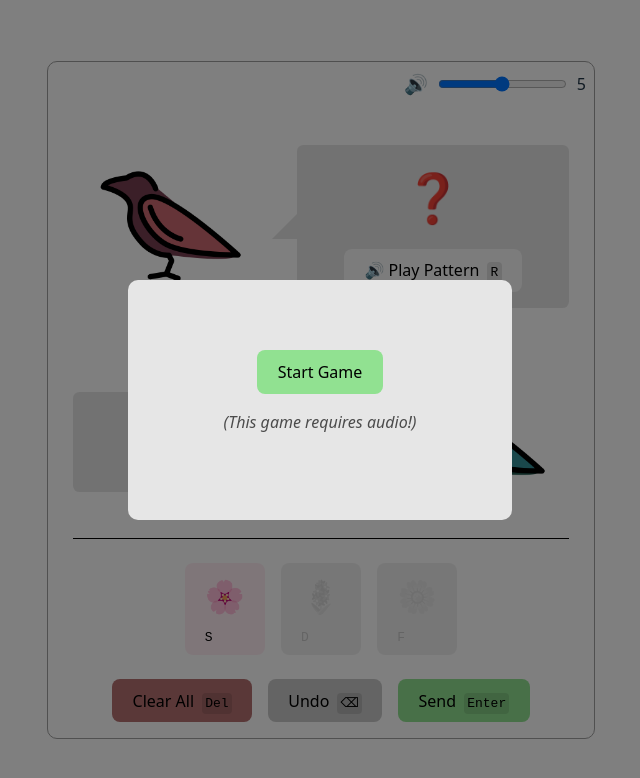
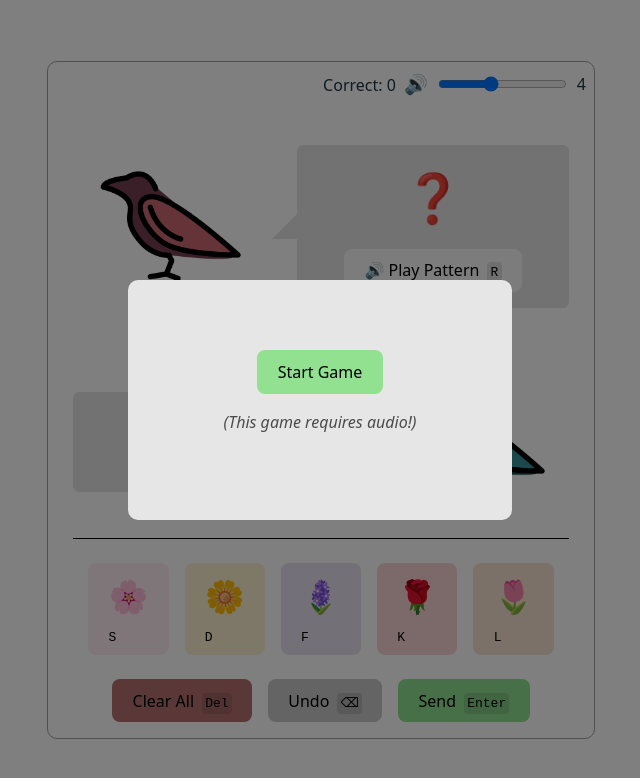
Before and after one commit to makes-vaporware/birdsong-game-js, a React (Vite) app: page / in a window 1280 px wide. Shown: the top 778 px of the page, without its empty margins (320-960 px from the left). Built offline with nearby package versions, Linux system fonts and the light colour scheme; a web font is replaced by a local one.

Commit message:
more flowers, temporary full unlock + completion counter

```diff
--- a/src/components/MainGame.css
+++ b/src/components/MainGame.css
@@ -231,11 +231,19 @@ button:focus-visible {
 }
 
 .flower-btn.flower-1 {
+  background-color: rgba(241, 179, 28, 0.2);
+}
+
+.flower-btn.flower-2 {
   background-color: rgba(137, 103, 170, 0.2);
 }
 
-.flower-btn.flower-2 {
-  background-color: rgba(241, 179, 28, 0.2);
+.flower-btn.flower-3 {
+  background-color: rgba(210, 47, 39, 0.2);
+}
+
+.flower-btn.flower-4 {
+  background-color: rgba(226, 112, 34, 0.2);
 }
 
 .flower-btn.flower-locked {
--- a/src/components/MainGame.jsx
+++ b/src/components/MainGame.jsx
@@ -4,14 +4,18 @@ import "./MainGame.css";
 import flowerSound1 from "../assets/sounds/flower1.mp3";
 import flowerSound2 from "../assets/sounds/flower2.mp3";
 import flowerSound3 from "../assets/sounds/flower3.mp3";
+import flowerSound4 from "../assets/sounds/flower4.mp3";
+import flowerSound5 from "../assets/sounds/flower5.mp3";
 
 import bird from "../assets/bird_openmoji.png";
 
-const FLOWERS = ["🌸", "🪻", "🌼"];
+const FLOWERS = ["🌸", "🌼", "🪻", "🌹", "🌷"];
 const AUDIO_FILES = {
   "🌸": flowerSound1,
+  "🌼": flowerSound3,
   "🪻": flowerSound2,
-  "🌼": flowerSound3,
+  "🌹": flowerSound4,
+  "🌷": flowerSound5,
 };
 const PATTERN_DELAY = 800;
 
@@ -23,7 +27,8 @@ const MainGame = () => {
   // TODO: change to a lower/upper range instead.
   // or don't! fix the lengthier patterns.
   const [maxPatternLength, setMaxPatternLength] = useState(1);
-  const [unlockedFlowers, setUnlockedFlowers] = useState([FLOWERS[0]]);
+  // const [unlockedFlowers, setUnlockedFlowers] = useState([FLOWERS[0]]);
+  const [unlockedFlowers, _setUnlockedFlowers] = useState(FLOWERS);
   const [numCompleted, setNumCompleted] = useState(0);
 
   const [targetPattern, setTargetPattern] = useState([]);
@@ -33,7 +38,7 @@ const MainGame = () => {
 
   const playNextPattern = useRef(true);
   const [isPlaying, setIsPlaying] = useState(false);
-  const [volume, setVolume] = useState(5);
+  const [volume, setVolume] = useState(4);
 
   const [audioCache] = useState(() => {
     const cache = {};
@@ -133,7 +138,6 @@ const MainGame = () => {
     const isRightLength = targetPattern.length === userPattern.length;
 
     if (!isRightLength) return;
-
     if (isPlaying) stopAllAudio();
 
     const isCorrect =
@@ -145,11 +149,11 @@ const MainGame = () => {
       setNumCompleted(newNumCompleted);
 
       if (newNumCompleted === 5) {
-        setUnlockedFlowers([...unlockedFlowers, FLOWERS[1]]);
+        // setUnlockedFlowers([...unlockedFlowers, FLOWERS[1]]);
       } else if (newNumCompleted === 10) {
         setMaxPatternLength(2);
       } else if (newNumCompleted === 15) {
-        setUnlockedFlowers([...unlockedFlowers, FLOWERS[2]]);
+        // setUnlockedFlowers([...unlockedFlowers, FLOWERS[2]]);
       } else if (newNumCompleted === 25) {
         setMaxPatternLength(3);
       }
@@ -210,6 +214,10 @@ const MainGame = () => {
         handleFlowerClick(FLOWERS[1]);
       } else if (key === "f") {
         handleFlowerClick(FLOWERS[2]);
+      } else if (key === "k") {
+        handleFlowerClick(FLOWERS[3]);
+      } else if (key === "l") {
+        handleFlowerClick(FLOWERS[4]);
       } else if (key === "r") {
         handleReplayPattern();
       } else if (key === "enter") {
@@ -249,6 +257,7 @@ const MainGame = () => {
       )}
       <div className="game-container">
         <div className="game-header">
+          <span>Correct: {numCompleted}</span>
           <div className="volume-container">
             <span className="volume-label">🔊</span>
             <input
@@ -324,7 +333,9 @@ const MainGame = () => {
                 disabled={!unlockedFlowers.includes(flower)}
               >
                 <div className="flower-icon">{flower}</div>
-                <div className="key-hint">{["S", "D", "F"][index]}</div>
+                <div className="key-hint">
+                  {["S", "D", "F", "K", "L"][index]}
+                </div>
               </button>
             ))}
           </div>
```
Also changed, not shown: 2 other files (tests, documents, lock files or other folders).
